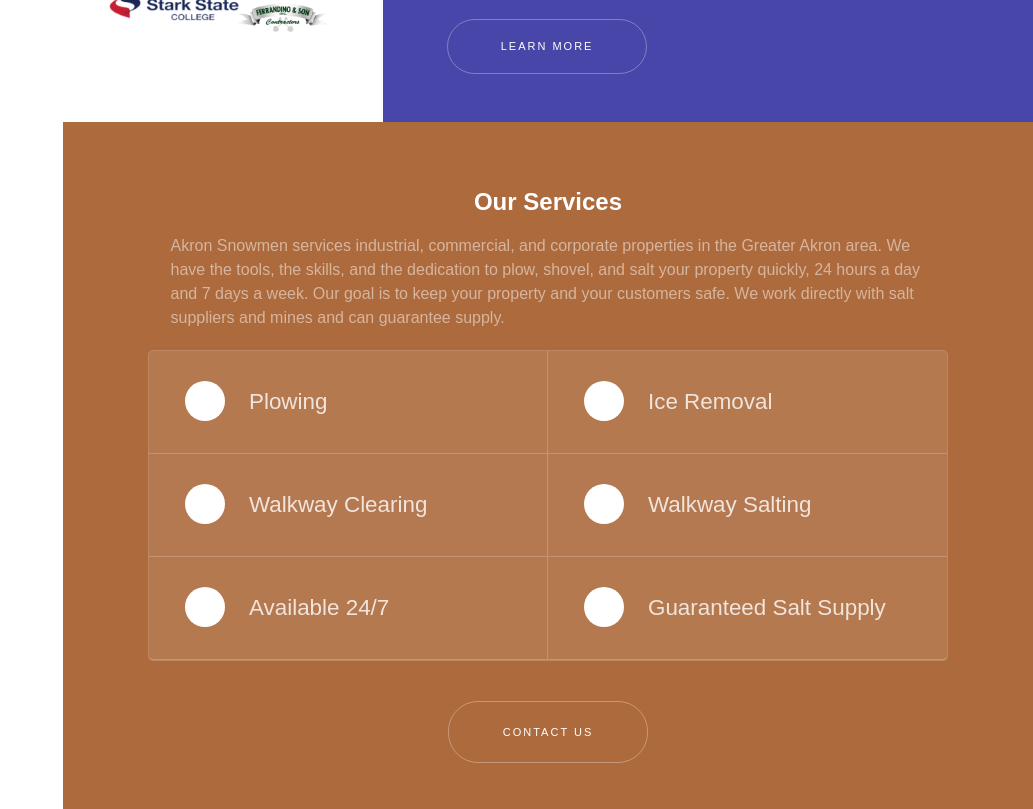
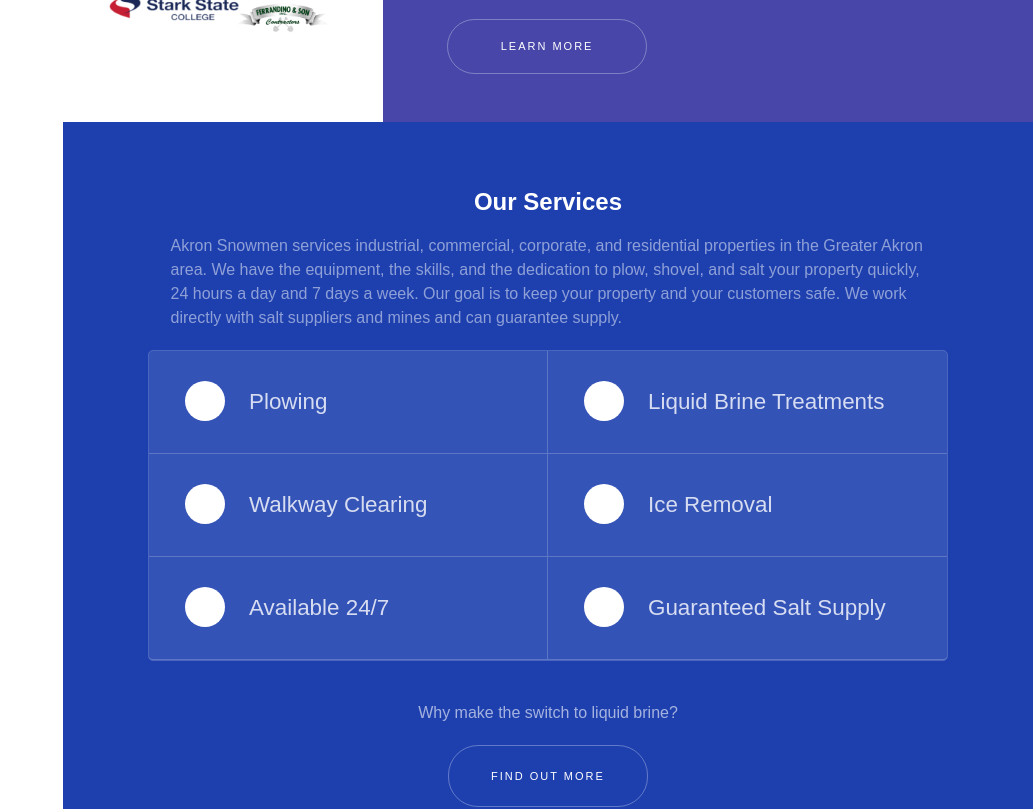
Before and after one commit to jaredh159/akron-snowmen, a Next.js app: page / in a window 1280 px wide. Shown: the part 1760-2569 px from the top of the page, without its empty margins (247-1280 px from the left). Built offline with nearby package versions, Linux system fonts and the light colour scheme.

Commit message:
cosmetic and text changes to pink block

```diff
--- a/components/GridBlock.tsx
+++ b/components/GridBlock.tsx
@@ -1,6 +1,6 @@
-import React from 'react';
-import styles from './styles/GridBlock.module.css';
-import cx from 'classnames';
+import React from "react";
+import styles from "./styles/GridBlock.module.css";
+import cx from "classnames";
 
 type Props = {
   title: string;
--- a/components/PinkBlock.tsx
+++ b/components/PinkBlock.tsx
@@ -1,9 +1,9 @@
-import React from 'react';
-import cx from 'classnames';
-import styles from './styles/PinkBlock.module.css';
-import PinkGrid from './PinkGrid';
-import Button from './Button';
-import BodyText from './BodyText';
+import React from "react";
+import cx from "classnames";
+import styles from "./styles/PinkBlock.module.css";
+import PinkGrid from "./PinkGrid";
+import Button from "./Button";
+import BodyText from "./BodyText";
 
 const PinkBlock: React.FC = () => {
   return (
@@ -13,16 +13,21 @@ const PinkBlock: React.FC = () => {
     >
       <h2 className={cx(styles.h1)}>Our Services</h2>
       <BodyText className={styles.p}>
-        Akron Snowmen services industrial, commercial, and corporate properties in the
-        Greater Akron area. We have the tools, the skills, and the dedication to plow,
-        shovel, and salt your property quickly, 24 hours a day and 7 days a week. Our goal
-        is to keep your property and your customers safe. We work directly with salt
-        suppliers and mines and can guarantee supply.
+        Akron Snowmen services industrial, commercial, corporate, and
+        residential properties in the Greater Akron area. We have the equipment,
+        the skills, and the dedication to plow, shovel, and salt your property
+        quickly, 24 hours a day and 7 days a week. Our goal is to keep your
+        property and your customers safe. We work directly with salt suppliers
+        and mines and can guarantee supply.
       </BodyText>
       <PinkGrid />
+
       <div className={styles.buttonWrapper}>
+        <BodyText className={styles.brineText}>
+          Why make the switch to liquid brine?
+        </BodyText>
         <Button href="#contact-us" width="200px">
-          Contact Us
+          Find Out More
         </Button>
       </div>
     </div>
--- a/components/PinkGrid.tsx
+++ b/components/PinkGrid.tsx
@@ -1,6 +1,6 @@
-import React from 'react';
-import styles from './styles/PinkGrid.module.css';
-import GridBlock from './GridBlock';
+import React from "react";
+import styles from "./styles/PinkGrid.module.css";
+import GridBlock from "./GridBlock";
 
 const PinkGrid: React.FC = () => {
   return (
@@ -12,10 +12,10 @@ const PinkGrid: React.FC = () => {
         icon="fas fa-snowplow"
       />
       <GridBlock
-        title="Ice Removal"
-        paragraph="We salt parking lots, driveways, roads and more, to keep you safe from slipping on the slick ice. "
+        title="Liquid Brine Treatments"
+        paragraph="We also hand salt walkways to ensure no one slips on their way out."
         className={styles.block}
-        icon="fas fa-icicles"
+        icon="fas fa-tint"
       />
       <GridBlock
         title="Walkway Clearing"
@@ -24,10 +24,10 @@ const PinkGrid: React.FC = () => {
         icon="fas fa-socks"
       />
       <GridBlock
-        title="Walkway Salting"
-        paragraph="We also hand salt walkways to ensure no one slips on their way out."
+        title="Ice Removal"
+        paragraph="We salt parking lots, driveways, roads and more, to keep you safe from slipping on the slick ice. "
         className={styles.block}
-        icon="fas fa-temperature-low"
+        icon="fas fa-icicles"
       />
       <GridBlock
         title="Available 24/7"
--- a/components/styles/GridBlock.module.css
+++ b/components/styles/GridBlock.module.css
@@ -24,7 +24,7 @@
 }
 
 .icon {
-  color: var(--orange);
+  color: #1e40af;
   width: 40px;
   height: 40px;
   background-color: white;
--- a/components/styles/PinkBlock.module.css
+++ b/components/styles/PinkBlock.module.css
@@ -1,5 +1,5 @@
 .pinkBlock {
-  background: rgb(173, 106, 61);
+  background: #1e40af;
   padding: 3rem 4rem;
   font-family: Arial, sans-serif;
   line-height: 150%;
@@ -8,6 +8,13 @@
 .buttonWrapper {
   padding-top: 0;
   margin: 40px 0;
+  display: flex;
+  flex-direction: column;
+  align-items: center;
+}
+
+.brineText {
+  margin-bottom: 20px;
 }
 
 .h1 {
@@ -23,3 +30,20 @@
 .h1 {
   color: white;
 }
+
+.btn {
+  padding: 14px 18px;
+  margin-left: 10px;
+}
+
+.brine {
+  padding-top: 10px;
+}
+
+.link {
+  text-decoration: underline dotted;
+}
+
+.link:hover {
+  text-decoration: underline solid;
+}
--- a/pages/index.tsx
+++ b/pages/index.tsx
@@ -34,8 +34,8 @@ const Home: React.FC = () => {
         Our ice management and snow removal team has years of professional
         experience serving the Greater Akron area. When you hire Snowmen, we
         want you to feel assured that your property is in good hands during a
-        snow or ice event. Commercial snow removal is our full-time business and
-        we take it very seriously.
+        snow or ice event. Snow removal is our full-time business and we take it
+        very seriously.
       </ImageAndTextBlock>
       <ImageAndTextBlock
         bgColor="rgb(72,71,169)"
```
Also changed, not shown: components/Button.tsx (+5 -4 lines).
